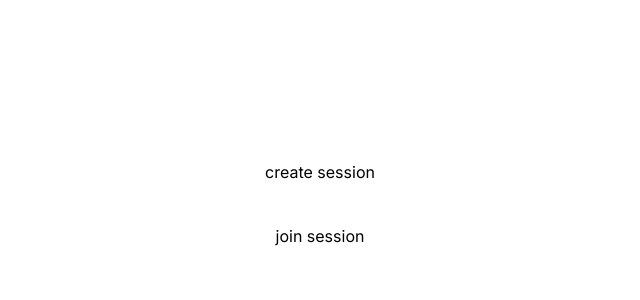
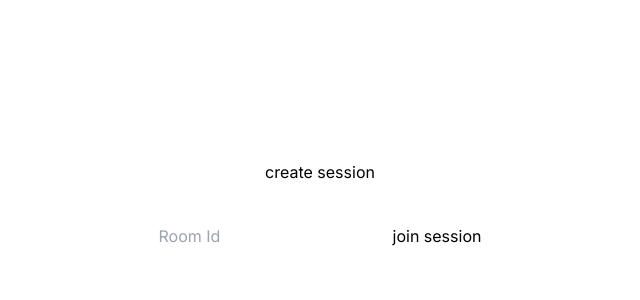
Before and after one commit to sinore69/connect4, a Next.js app in the folder client/: page / in a window 1280 px wide. Shown: the top 300 px of the page, without its empty margins (320-960 px from the left). Built offline with nearby package versions, Linux system fonts and the light colour scheme.

Commit message:
join room feature

```diff
--- a/client/src/app/page.tsx
+++ b/client/src/app/page.tsx
@@ -2,7 +2,7 @@
 import React from "react";
 function page() {
   function connect() {
-    const socket=new WebSocket("ws://127.0.0.1:5000/echo")
+    const socket=new WebSocket("ws://127.0.0.1:5000/create")
     socket.onopen=(event)=>{
       const data={
         message:"Here's some text that the server is urgently awaiting!",
@@ -13,11 +13,26 @@ function page() {
 
     }
   }
+  async function handler(e:any){
+    e.preventDefault()
+    console.log(e.target.roomId.value)
+    const socket=new WebSocket("ws://127.0.0.1:5000/join")
+    socket.onopen=(event)=>{
+      const data={
+        id:Number(e.target.roomId.value),
+      }
+      console.log(data)
+      socket.send(JSON.stringify(data));
+    }
+  }
   return (
     <div className="h-screen w-sreen flex justify-center">
       <div className="flex flex-col pt-40 gap-y-10">
         <button onClick={() => connect()}>create session</button>
-        <button>join session</button>
+        <form onSubmit={handler}>
+        <input type="text" id="roomId" placeholder="Room Id"/>
+        <button type="submit">join session</button>
+        </form>
       </div>
     </div>
   );
```
Also changed, not shown: 1 other file (tests, documents, lock files or other folders).
